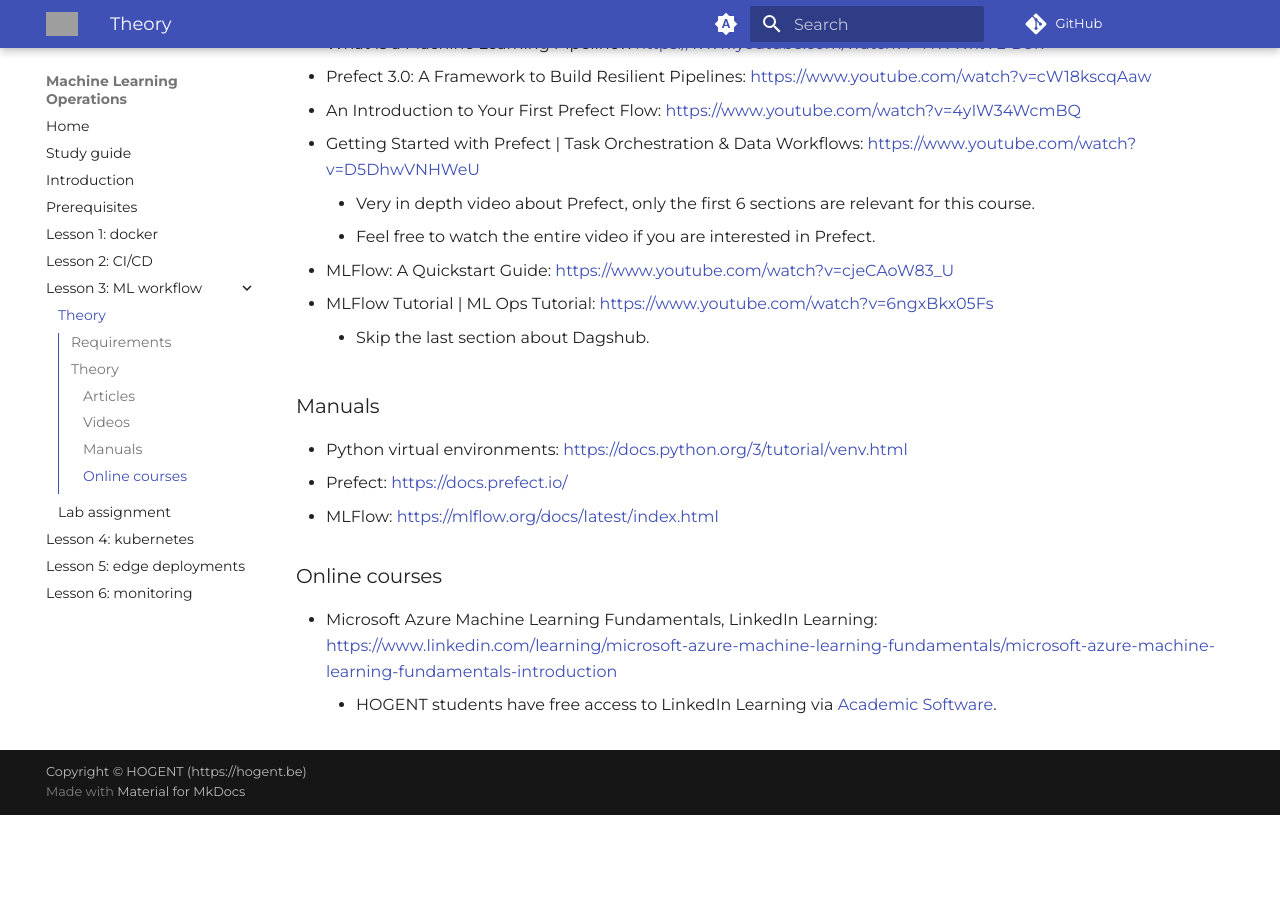
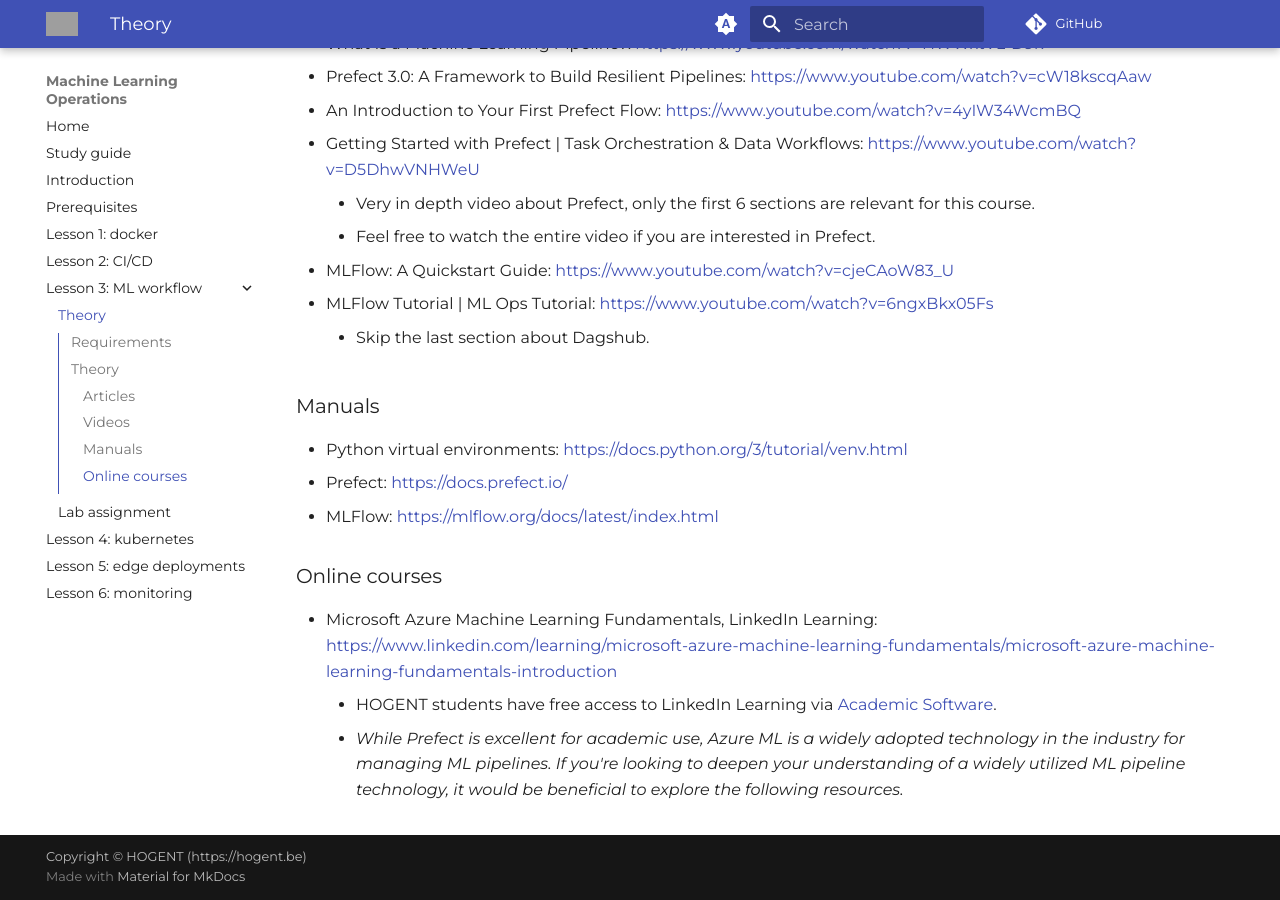
Before and after one commit to HOGENT-MLOps/mlops-slides, an MkDocs documentation site: the page built from docs/03-ml-workflow.md, in a window 1280 px wide and 900 px high, scrolled down 1020 px. Built offline with MkDocs 1.6.1 and Material for MkDocs 9.7.7, drawn with Linux system fonts in a browser that asks for light colours; comment, search, counter and statistics services are not loaded; before the commit the page ends 1835 px from its top, so only the background shows below that; grey boxes are pictures that could not be loaded.

Commit message:
Add disclaimer to Azure ML course

```diff
--- a/docs/03-ml-workflow.md
+++ b/docs/03-ml-workflow.md
@@ -45,3 +45,4 @@
 
 -   Microsoft Azure Machine Learning Fundamentals, LinkedIn Learning: https://www.linkedin.com/learning/microsoft-azure-machine-learning-fundamentals/microsoft-azure-machine-learning-fundamentals-introduction
     -   HOGENT students have free access to LinkedIn Learning via [Academic Software](http://academicsoftware.eu/).
+    -   _While Prefect is excellent for academic use, Azure ML is a widely adopted technology in the industry for managing ML pipelines. If you're looking to deepen your understanding of a widely utilized ML pipeline technology, it would be beneficial to explore the following resources._
```
